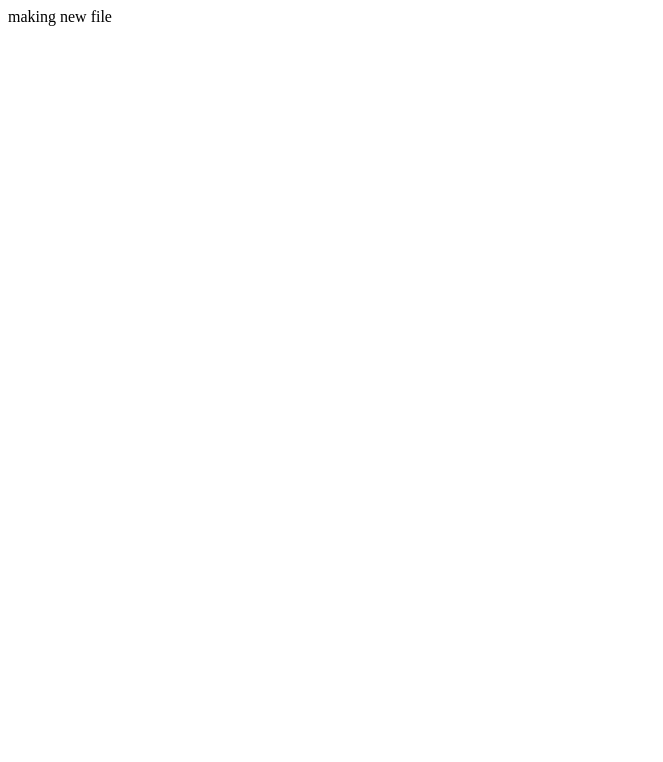
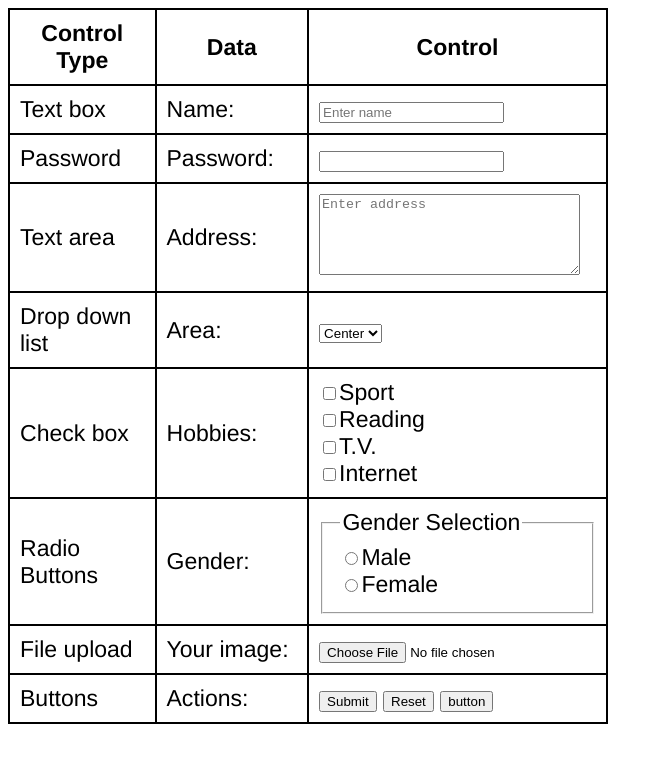
Before and after one commit to elisabed-coder/homeworkweek, a plain HTML site: page index.html in a window 1280 px wide. Shown: the whole page, without its empty margins (0-663 px from the left). Drawn offline with Linux system fonts and the light colour scheme.

Commit message:
making project

```diff
--- a/index.html
+++ b/index.html
@@ -1,13 +1,83 @@
 <!DOCTYPE html>
 <html lang="en">
 <head>
-    <meta charset="UTF-8">
-    <meta name="viewport" content="width=device-width, initial-scale=1.0">
     <title>Document</title>
-</head>
-<body>
-    making new file
+    <style>
+
+        table, th, td{border: 2px solid black;
+        border-collapse: collapse;
+    width: 600px; padding: 10px; font-size: 120%; font-family:'Franklin Gothic Medium', 'Arial Narrow', Arial, sans-serif}
 
 
+    </style>
+</head>
+<form>
+        <table>
+
+        <tr>
+            <th>Control Type</th>
+            <th>Data</th>
+            <th>Control</th>
+        </tr>
+        <tr>
+            <td>Text box</td>
+            <td><label for="Name">Name:</label></td>
+            <td><input type="text" id="Name" name="Name" placeholder= "Enter name "></td>
+        </tr>
+        <tr>
+            <td>Password</td>
+            <td><label for="Password">Password:</label> </td>
+            <td><input type="password" name="Password" id="Password"></td>
+        </tr>
+        <tr>
+            <td>Text area</td>
+            <td><label for="Address">Address:</label></td>
+            <td><textarea name="Address" id="Address" cols="30" rows="5" placeholder="Enter address"></textarea></td>
+        </tr>
+
+        <tr>
+            <td>Drop down list</td>
+            <td>Area:</td>
+            <td><select name="Area">
+                <option value="center">Center</option>
+                <option value="right">right</option>
+                <option value="left">left</option>
+            </select></td>
+        </tr>
+        <tr>
+            <td>Check box</td>
+            <td>Hobbies:</td>
+            <td><legend></legend>
+                <input type="checkbox" name="hobby1" id="Sport">Sport <br/>
+                <input type="checkbox" name="hobby2" id="Reading">Reading<br/>
+                <input type="checkbox" name="hobby3" id="TV">T.V.<br/>
+                <input type="checkbox" name="hobby4" id="internet">Internet<br/></td>
+        </tr>
+        <tr>
+            <td>Radio Buttons</td>
+            <td>Gender:</td>
+            <td><fieldset>
+                <legend>Gender Selection</legend>
+                <input type="radio" name="gender" value="male">Male <br>
+                <input type="radio" name="gender" value="female">Female</fieldset></td>
+        </tr>
+        <tr>
+            <td>File upload</td>
+            <td>Your image:</td>
+            <td><action="../desktop.ini" choose file>
+                <input type="file" name="Choose file" id="choosefile"></td>
+        </tr>
+        <tr>
+           <td>Buttons</td>
+           <td>Actions:</td>
+           <td>
+           <input type="submit" value="Submit">
+           <input type="reset">
+           <input type="button" value="button" ></td>
+        </tr>
+
+
+    </table>
+</form>
 </body>
 </html>
```
Also changed, not shown: 1 other file.
